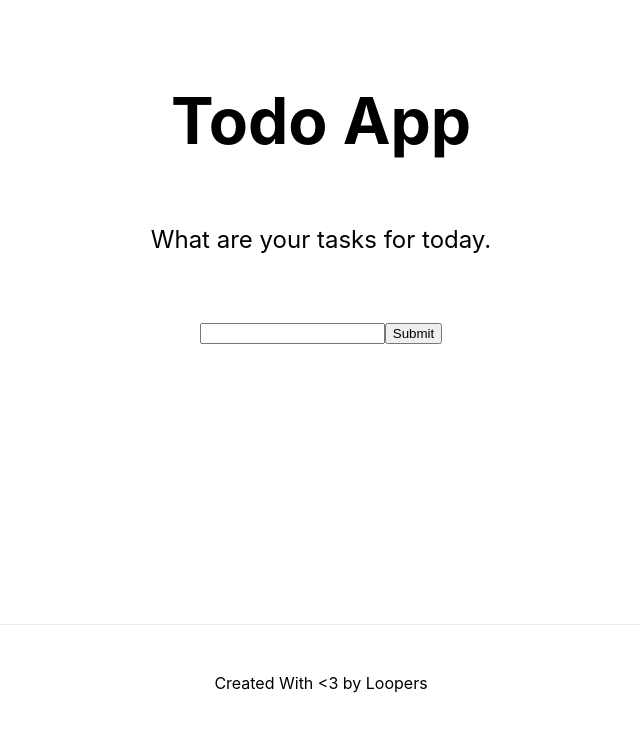
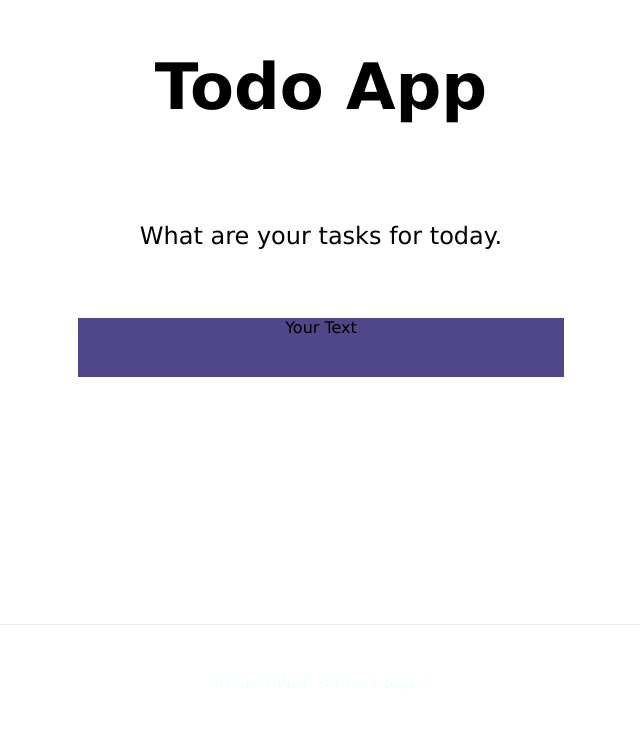
Before and after one commit to Looper-Mentors/todo-app, a Next.js app: page / in a window 1280 px wide. Shown: the part 176-908 px from the top of the page, without its empty margins (319-959 px from the left). Built offline with nearby package versions, Linux system fonts and the light colour scheme.

Commit message:
change the theme and fix the build issues

```diff
--- a/pages/home/home.module.scss
+++ b/pages/home/home.module.scss
@@ -1,16 +1,69 @@
-// https://codepen.io/lucasyem/pen/ZEEYKdj?editors=0100
-.container {
-  padding: 0 2rem;
-}
+// theme: https://codepen.io/webcrafterscz/pen/WLxzyQ
 
-.main {
-  min-height: 100vh;
+$background-color: #4f4789;
+
+.todoContainer {
   padding: 4rem 0;
   flex: 1;
+  min-height: 100vh;
+  padding: 0 2rem;
   display: flex;
   flex-direction: column;
   justify-content: center;
   align-items: center;
+}
+
+.form {
+  position: relative;
+  width: 40%;
+  height: 60px;
+  justify-content: center;
+  align-items: center;
+  overflow: hidden;
+}
+
+.form input {
+  width: 100%;
+  height: 100%;
+  color: #fff;
+  padding-top: 20px;
+  border: none;
+  background-color: $background-color;
+}
+.form label {
+  position: absolute;
+  bottom: 0px;
+  left: 0px;
+  width: 100%;
+  height: 100%;
+  pointer-events: none;
+  border-bottom: 1px solid white;
+}
+.form label::after {
+  content: "";
+  position: absolute;
+  bottom: -1px;
+  left: 0px;
+  width: 100%;
+  height: 100%;
+  border-bottom: 3px solid #fce38a;
+  transform: translateX(-100%);
+  transition: all 0.3s ease;
+}
+
+.form input:focus {
+  outline: none;
+}
+.form input:focus + .labelname .contentname,
+.form input:valid + .labelname .contentname {
+  transform: translateY(-150%);
+  font-size: 14px;
+  left: 0px;
+  color: #fce38a;
+}
+.form input:focus + .labelname::after,
+.form input:valid + .labelname::after {
+  transform: translateX(0%);
 }
 
 .footer {
@@ -27,6 +80,7 @@
   justify-content: center;
   align-items: center;
   flex-grow: 1;
+  color: azure;
 }
 
 .title a {
@@ -63,14 +117,23 @@
   }
 }
 
-.tasksContainer {
+.container {
   display: flex;
+}
+
+.body {
   flex-direction: column;
-  justify-content: center;
-  align-items: center;
+  background-color: $background-color;
+  font-family: "montserrat", sans-serif;
+  font-weight: 500;
+  color: #fff;
+}
 
-  .task {
-    line-height: 1.5;
-    font-size: 1.5rem;
-  }
+.content-name {
+  position: absolute;
+  width: 50%;
+  bottom: 0px;
+  left: 0px;
+  padding-bottom: 5px;
+  transition: all 0.3s ease;
 }
--- a/pages/home/index.tsx
+++ b/pages/home/index.tsx
@@ -4,8 +4,22 @@ import { useEffect, useRef, useState } from "react";
 import styles from "./home.module.scss";
 import TasksList from "./tasksList";
 
+const isFound = (arr: never[], val: any) => {
+  for (let v of arr) {
+    if (v === val) return true;
+  }
+  return false;
+};
+
 export default function Home() {
   const [tasks, setTasks] = useState([]);
+
+  const [count, setCount] = useState(0);
+  const [toggled, setToggled] = useState(false);
+  const handleToggleBody = () => {
+    setToggled(!toggled);
+  };
+  const inputRef = useRef(null);
 
   useEffect(() => {
     let tasks1: any = localStorage.getItem("tasks");
@@ -13,41 +27,66 @@ export default function Home() {
     setTasks(tasks ? tasks : []);
   }, []);
 
-  const inputRef = useRef(null);
+  useEffect(() => {
+    addEventListener("keypress", ({ key }: any) => {
+      if (key == "Enter") {
+        handleClick();
+      }
+    });
+  }, []);
 
   const handleClick = () => {
+    let tasks: any = JSON.parse(
+      // @ts-ignore
+      localStorage.getItem("tasks") ? localStorage.getItem("tasks") : []
+    );
     // @ts-ignore
-    tasks.push(inputRef.current.value);
+    if (inputRef.current.value && !isFound(tasks, inputRef.current.value)) {
+      // @ts-ignore
+      tasks.push(inputRef.current.value);
+    }
+
     setTasks(tasks);
     localStorage.setItem("tasks", JSON.stringify(tasks));
+    setCount(tasks.length);
+    // @ts-ignore
+    inputRef.current.value = "";
   };
 
   return (
-    <div className={styles.container}>
+    <>
       <Head>
         <title>Create Next App</title>
         <meta name="description" content="Generated by create next app" />
         <link rel="icon" href="/favicon.ico" />
       </Head>
 
-      <main className={styles.main}>
+      <div className={styles.todoContainer}>
         <h1 className={styles.title}>Todo App</h1>
         <p className={styles.description}>What are your tasks for today.</p>
 
-        <form>
-          <input type="text" ref={inputRef} />
-          <input id="task" type="submit" onClick={handleClick} />
-        </form>
+        <div className={styles.form}>
+          <input
+            type="text"
+            name="text"
+            autoComplete="off"
+            required
+            ref={inputRef}
+          />
+          <label htmlFor="text" className={styles.labelname}>
+            <span className={styles.contentname}>Your Text</span>
+          </label>
+        </div>
 
         <br />
         <div id="tasksTable">{TasksList(tasks)}</div>
-      </main>
+      </div>
 
       <footer className={styles.footer}>
         <a href="https://loop.org.il" target="_blank" rel="noopener noreferrer">
           <p> Created With {"<"}3 by Loopers </p>
         </a>
       </footer>
-    </div>
+    </>
   );
 }
--- a/pages/home/tasksList.tsx
+++ b/pages/home/tasksList.tsx
@@ -1,31 +1,27 @@
-import React, { useReducer, useState } from "react";
+import React from "react";
 
-const TasksList = (tasks: never[]) => {
-  let i: number = 0;
-  let j: number = 0;
-
-  return tasks.map((task: string) => (
+const deleteTask = (task: any) => {
+  let tasks1: any = localStorage.getItem("tasks");
+  const tasks = tasks1 ? JSON.parse(tasks1.toString()) : [];
+  const tsks = [];
+  for (let t of tasks) {
+    if (t !== task) tsks.push(t);
+  }
+  localStorage.setItem("tasks", JSON.stringify(tsks));
+  window.location.reload();
+};
+const TasksList = (tasks: never[]) =>
+  Object.keys(tasks).map((task: any) => (
     <>
       <h4
-        key={j++}
-        id={"task" + i++}
+        key={task}
+        id={task}
         onClick={() => {
-          let tasks1: any = localStorage.getItem("tasks");
-          const tasks = tasks1 ? JSON.parse(tasks1.toString()) : [];
-
-          const tsks = [];
-
-          for (let t of tasks) {
-            if (t !== task) tsks.push(t);
-          }
-          localStorage.setItem("tasks", JSON.stringify(tsks));
-          window.location.reload();
+          deleteTask(tasks.at(task));
         }}
       >
-        {task}
+        {tasks.at(task)}
       </h4>
     </>
   ));
-};
-
 export default TasksList;
--- a/styles/globals.css
+++ b/styles/globals.css
@@ -1,9 +1,24 @@
-html,
-body {
+html {
+  height: 100%;
+  -webkit-box-sizing: border-box;
+  box-sizing: border-box;
   padding: 0;
   margin: 0;
   font-family: -apple-system, BlinkMacSystemFont, Segoe UI, Roboto, Oxygen,
     Ubuntu, Cantarell, Fira Sans, Droid Sans, Helvetica Neue, sans-serif;
+}
+
+body {
+  min-height: 100%;
+  position: relative;
+  padding-bottom: 3rem;
+  margin: 0;
+  padding: 0;
+  text-align: center;
+  width: 100%;
+
+  font-family: "Lucida Sans", "Lucida Sans Regular", "Lucida Grande",
+    "Lucida Sans Unicode", Geneva, Verdana, sans-serif;
 }
 
 a {
@@ -22,5 +37,27 @@ a {
   body {
     color: white;
     background: black;
+    height: 100vh;
+    /* width: 100vw; */
+    /* display: flex; */
+    justify-content: center;
+    align-items: center;
+    flex-direction: column;
+    background-color: #4f4789;
+    font-family: "montserrat", sans-serif;
+    font-weight: 500;
+    color: #fff;
   }
 }
+
+h1 {
+  padding-bottom: 30px;
+  font-weight: 900;
+  font-size: 35px;
+}
+
+.footer {
+  display: flex;
+  transform: translateY(-100%);
+  display: inline-block;
+}
```
